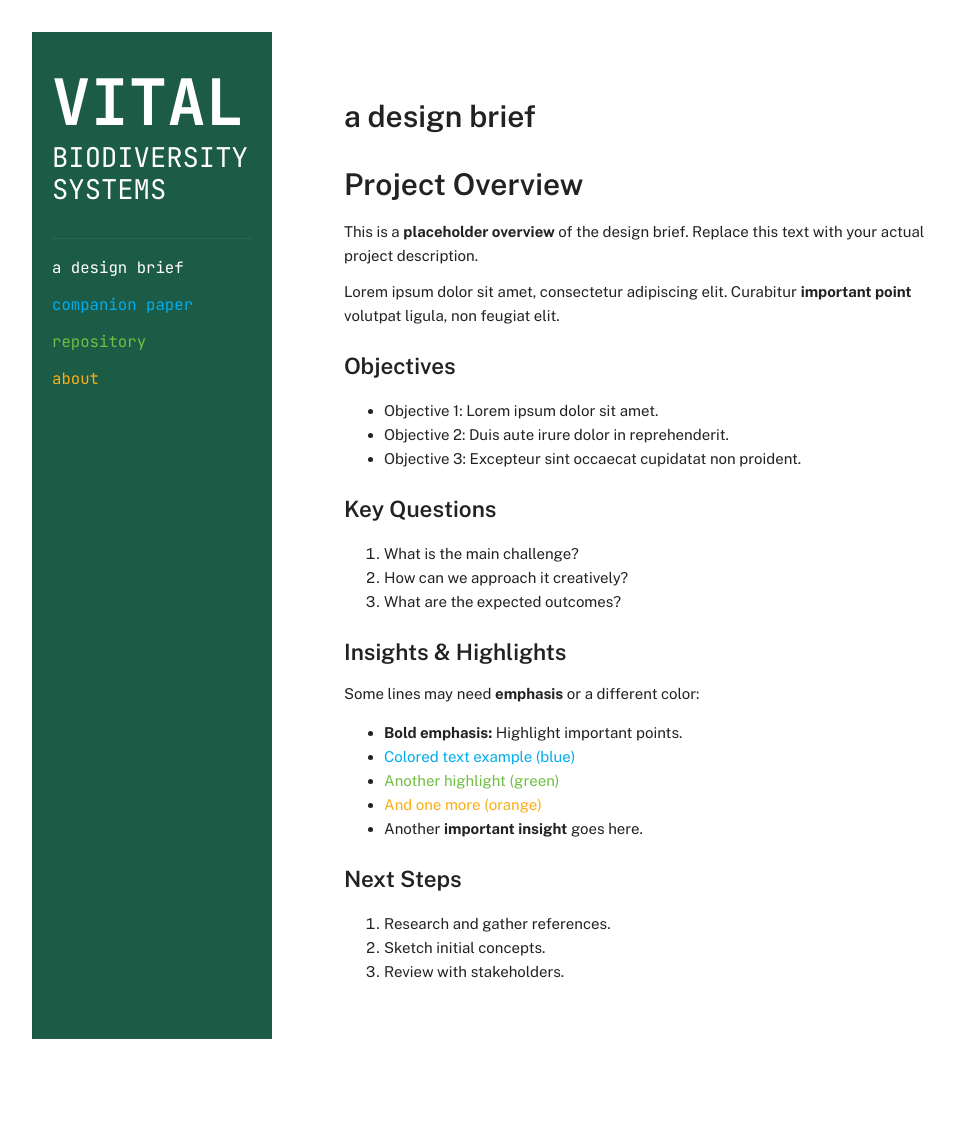
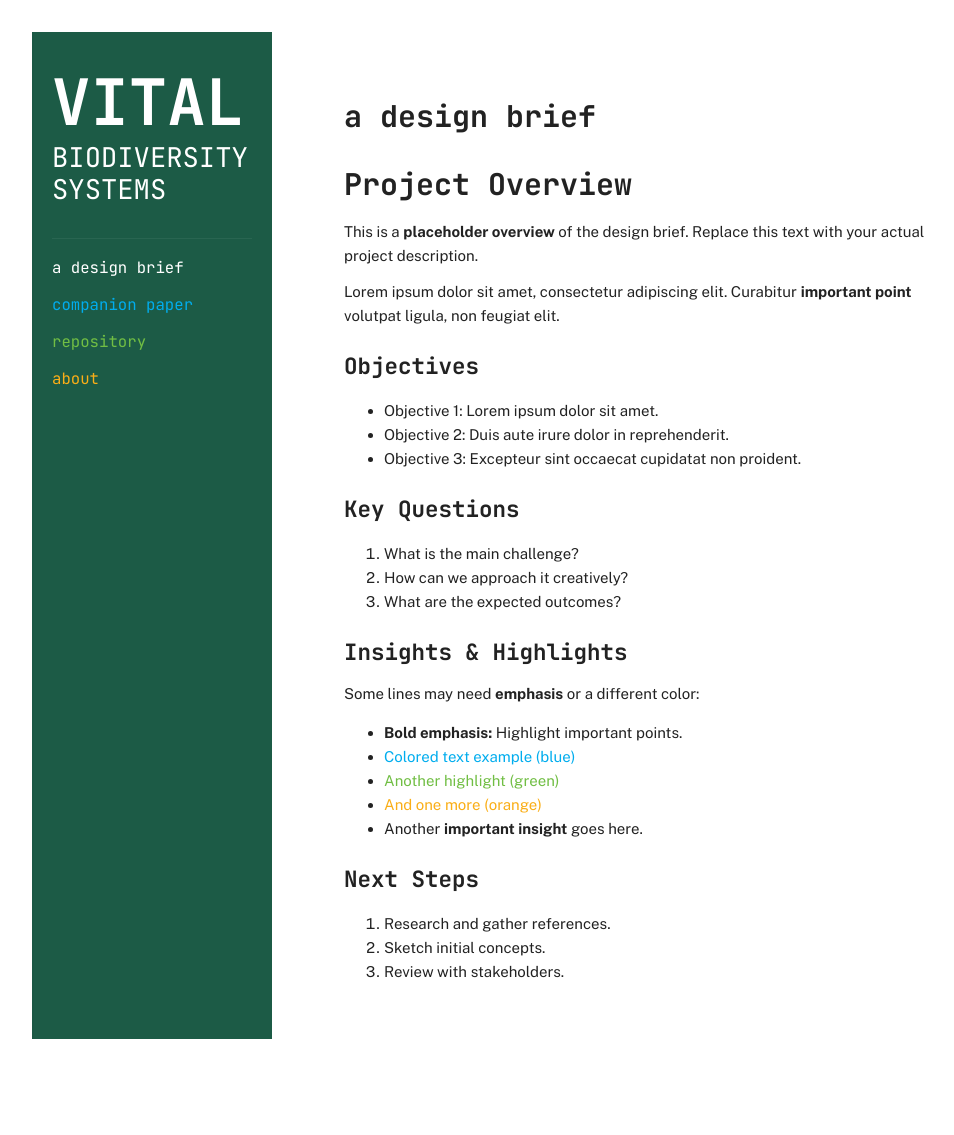
Before and after one commit to vitalbiodiversity/vitalbiodiversity.github.io, a Jekyll site: the page built from index.md, in a window 1280 px wide. Shown: the whole page, without its empty margins (58-1012 px from the left). Built offline with Jekyll 4.4.1, drawn with Linux system fonts in a browser that asks for light colours.

Commit message:
Update style.css

```diff
--- a/assets/css/style.css
+++ b/assets/css/style.css
@@ -155,7 +155,7 @@ body {
   margin-top: 1.25rem;
   margin-bottom: 0.6rem;
   font-weight: 600;
-  font-family: 'Public Sans', sans-serif;
+  font-family: 'JetBrains Mono', monospace;
 }
 .main-content p { margin: 0.75rem 0; }
 .main-content a { color: var(--accent); text-decoration: underline; }
```
